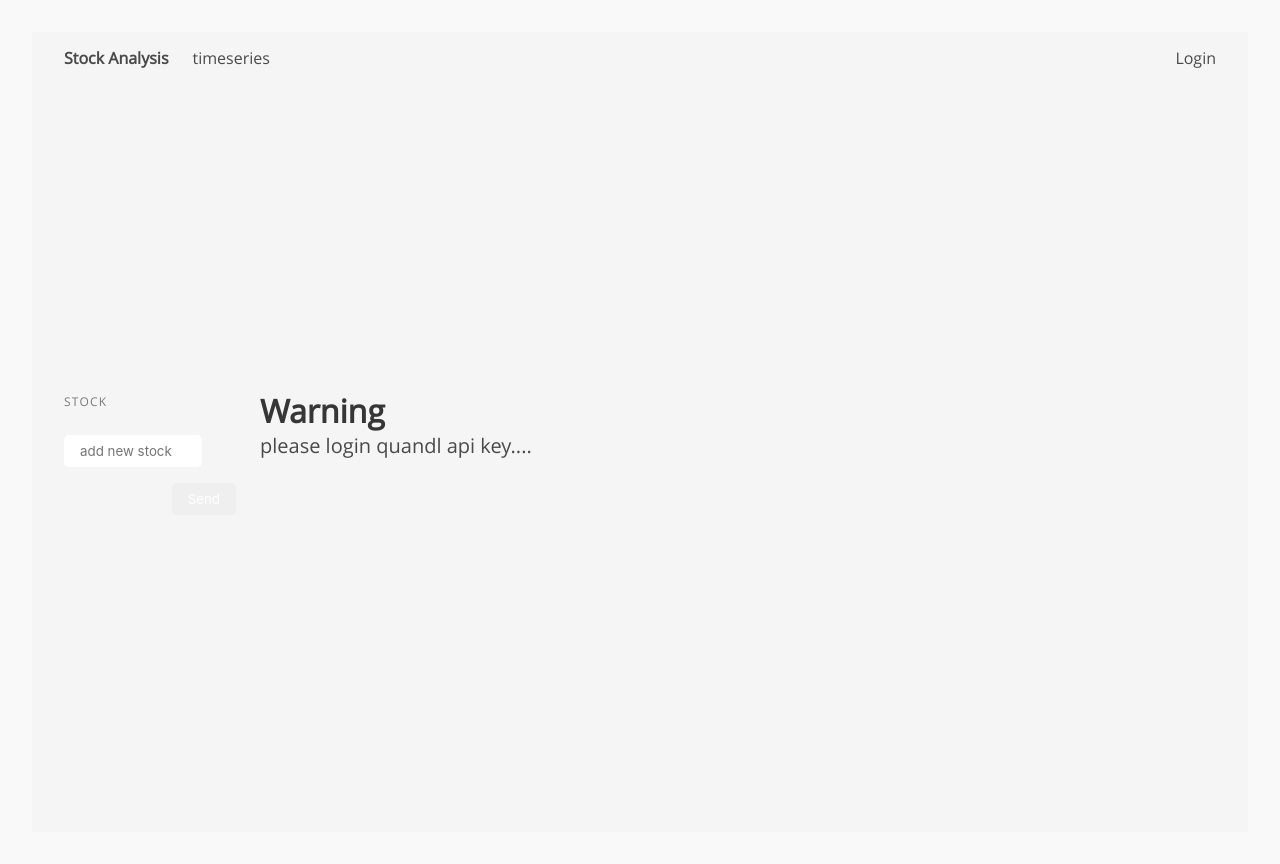
After one commit to crane719/stock_analysis, a Flask app: page /timeseries in a window 1280 px wide. The commit adds this page. Run offline with Flask 2, Linux system fonts and the light colour scheme.

Commit message:
add sidebar in timeseries

```diff
--- a/app/main.py
+++ b/app/main.py
@@ -5,3 +5,7 @@ main = Blueprint('main', __name__)
 @main.route('/')
 def index():
     return render_template('index.html')
+
+@main.route('/timeseries')
+def timeseries():
+    return render_template('time.html')
--- a/app/templates/base.html
+++ b/app/templates/base.html
@@ -15,10 +15,18 @@
             <div class="container">
 
                 <div id="navbarMenuHeroA" class="navbar-menu">
+                    <div class="navbar-brand">
+                        <a href="/" div class="navbar-item">
+                            <b>Stock Analysis</b>
+                        </a>
+                    </div>
+                    <div class="navbar-start">
+                        <a href="/timeseries" class="navbar-item">
+                            timeseries
+                        </a>
+                    </div>
+
                     <div class="navbar-end">
-                        <a href="/" class="navbar-item">
-                            Home
-                        </a>
                         {% if current_user.is_authenticated %}
                             <nav class="navbar" role="navigation" aria-label="dropdown navigation">
                             <div class="navbar-item has-dropdown is-hoverable">
--- a/app/templates/index.html
+++ b/app/templates/index.html
@@ -6,6 +6,6 @@
     Stock Analysis
 </h1>
 <h2 class="subtitle">
-    Easy authentication and authorization in Flask.
+    This site provide stock analaysis tools...
 </h2>
 {% endblock %}
--- /dev/null
+++ b/app/templates/time.html
@@ -0,0 +1,33 @@
+{% extends "base.html" %}
+
+{% block content %}
+<link rel=stylesheet type=text/css href="{{ url_for("static", filename='form.css') }}">
+
+<div class="columns is-fullheight">
+  <div class="column is-2 is-sidebar-menu is-hidden-mobile">
+    <aside class="menu">
+  <p class="menu-label">
+    Stock
+  </p>
+  <ul class="menu-list">
+    <form action="/login_post" method="POST">
+      <input type="text" name="key" placeholder="add new stock" required>
+      <input type="submit" value="Send">
+    </form>
+  </ul>
+</aside>
+  </div>
+    <div class="column is-main-content">
+    {% if current_user.is_authenticated %}
+        Main content
+    {% else %}
+        <h1 class="title">
+            Warning
+        </h1>
+        <h2 class="subtitle">
+            please login quandl api key....
+        </h2>
+    {% endif %}
+  </div>
+</div>
+{% endblock %}
```
Also changed, not shown: app/static/form.css (+31 -0 lines), finance.py (+7 -0 lines), README.md (deleted), app/static/logo.png (added).
